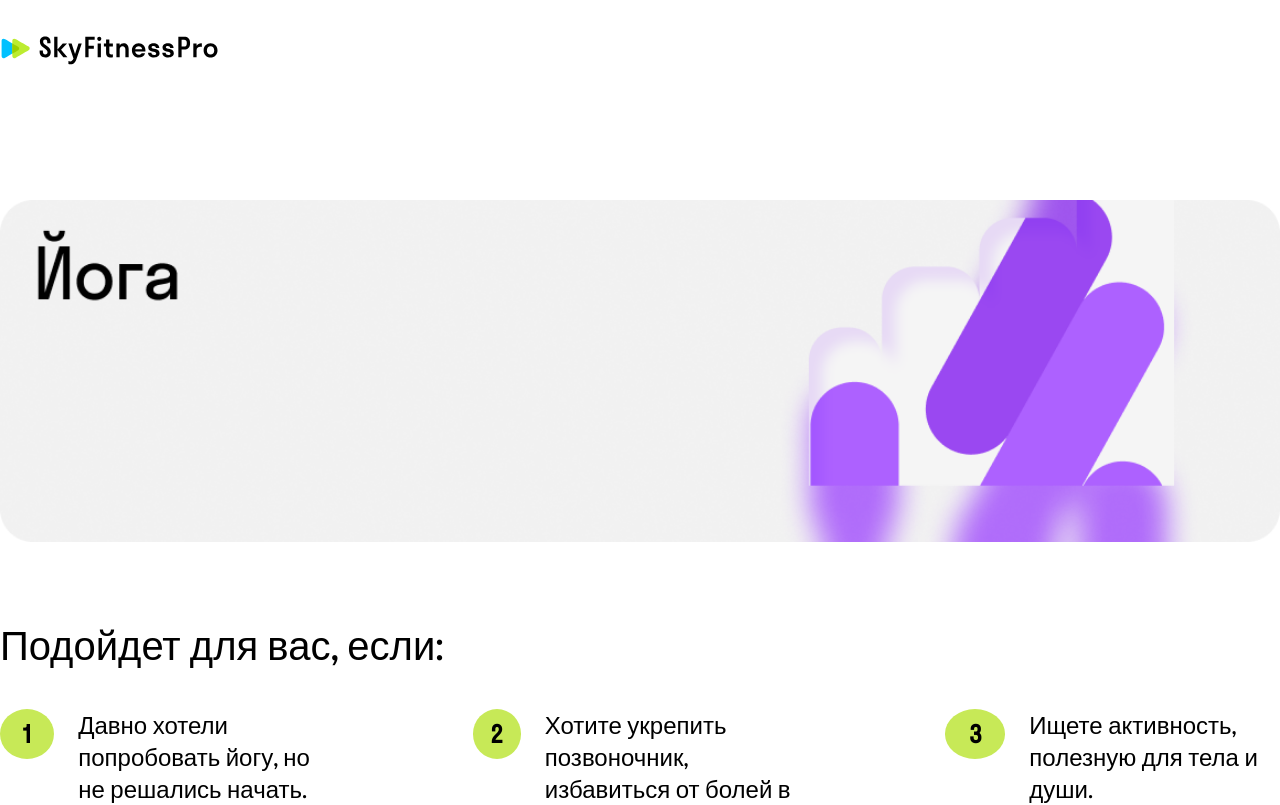
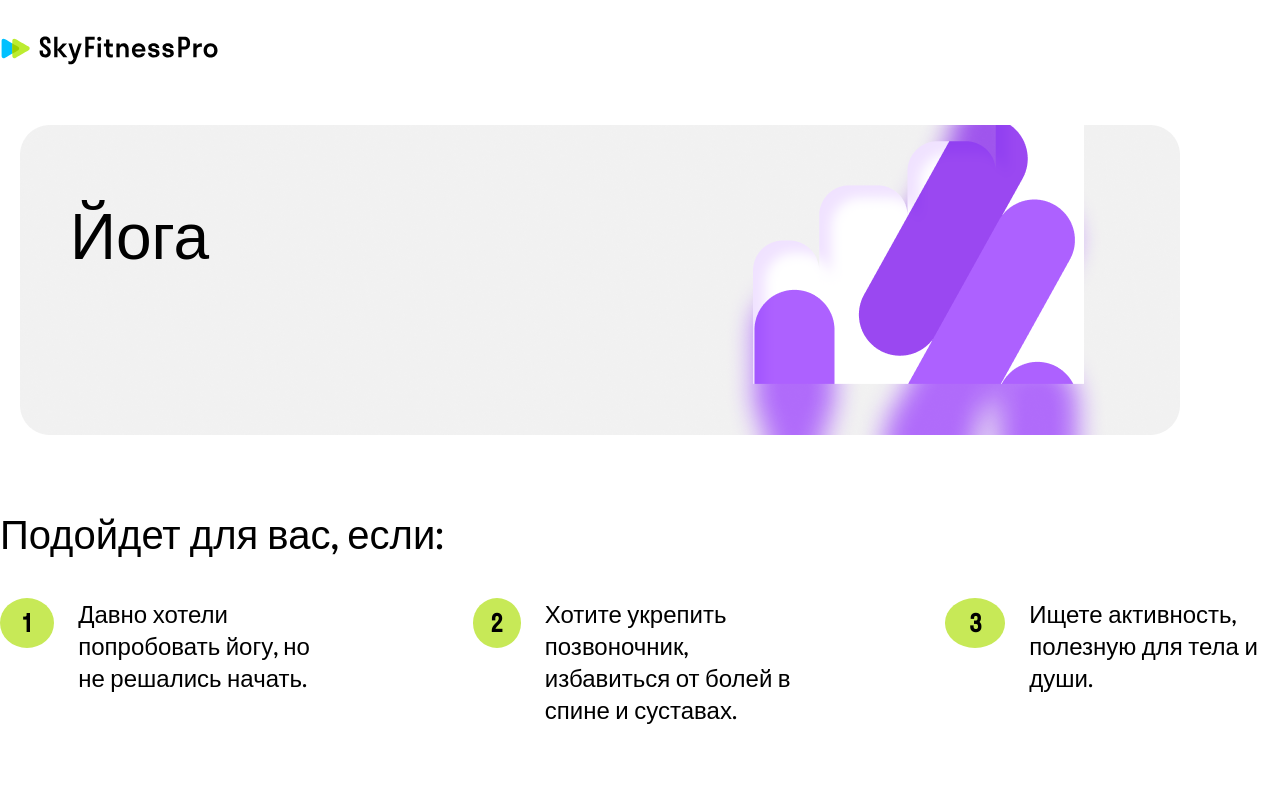
Before and after one commit to kennysyke/SkyProFit, a React (Create React App) app: page /course in a window 1280 px wide. Shown: the top 805 px of the page. Built offline with nearby package versions, Linux system fonts and the light colour scheme; no server answers.

Commit message:
add skill card

```diff
--- a/src/components/course-unauth/courseDescription.jsx
+++ b/src/components/course-unauth/courseDescription.jsx
@@ -1,13 +1,16 @@
 import React from 'react';
-import { CourseBanner } from './courseBanner';
+// import { CourseBanner } from './courseBanner';
 
 import * as Styled from "./styles";
 import { getResponse } from '../API/API';
 export function CourseDescription() {
   getResponse()
   return (
-    <div>
-      <CourseBanner src="images/courses-wide/yoga.png" alt='Course yoga'/>
+    <Styled.CourseContent>
+      <Styled.CourseBannerContent>
+        <Styled.TitleCard>Йога</Styled.TitleCard>
+        {/* <CourseBanner src="images/courses-wide/skillcard.png" alt='Course card'/> */}
+      </Styled.CourseBannerContent>
       <div>
         <Styled.TitleLarge>Подойдет для вас, если:</Styled.TitleLarge>
         <Styled.StyledOrderedList>
@@ -56,6 +59,6 @@ export function CourseDescription() {
           <Styled.ContactImage src="images/phone.png" alt="phone in the hand" />
         </div>
       </Styled.ContactContainer>
-    </div>
+    </Styled.CourseContent>
   );
 }
--- a/src/components/course-unauth/styles.js
+++ b/src/components/course-unauth/styles.js
@@ -1,4 +1,22 @@
 import styled from "styled-components";
+
+export const CourseContent = styled.div`
+  width: 100%;
+  min-height: 100%;
+`;
+
+export const TitleCard = styled.h2`
+  color: #000;
+  font-size: 64px;
+  font-style: normal;
+  font-weight: 400;
+  line-height: 72px;
+  padding-bottom: 40px;
+  padding-top: 75px;
+  padding-right: 50px;
+  padding-left: 50px;
+`;
+
 
 export const TitleLarge = styled.h1`
   color: #000;
@@ -118,5 +136,9 @@ export const ContactText = styled.h2`
   line-height: 40px;
 `;
 export const CourseBannerContent = styled.div`
-
+  width: 1160px;
+  height: 310px;
+  background-image: url(images/courses-wide/skillcard.png);
+  margin-right: 20px;
+  margin-left: 20px;
 `;
```
Also changed, not shown: public/images/courses-wide/skillcard.png (added).
